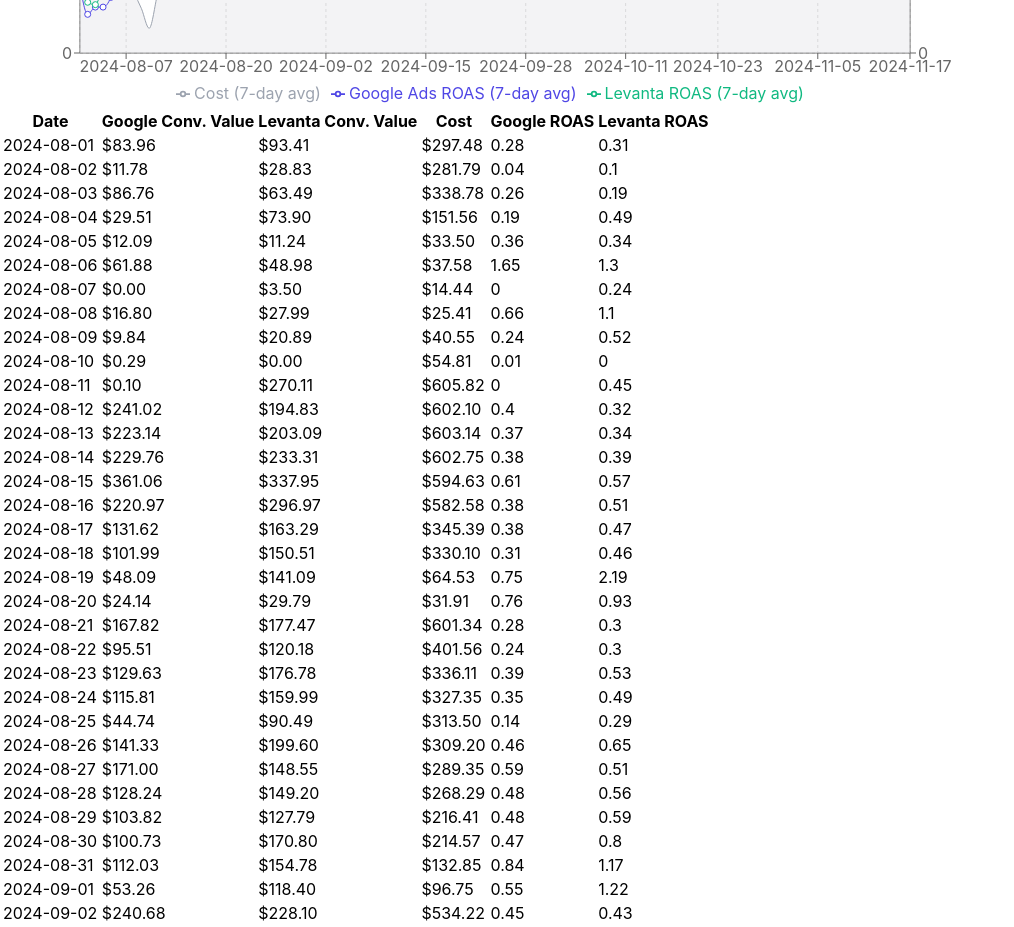
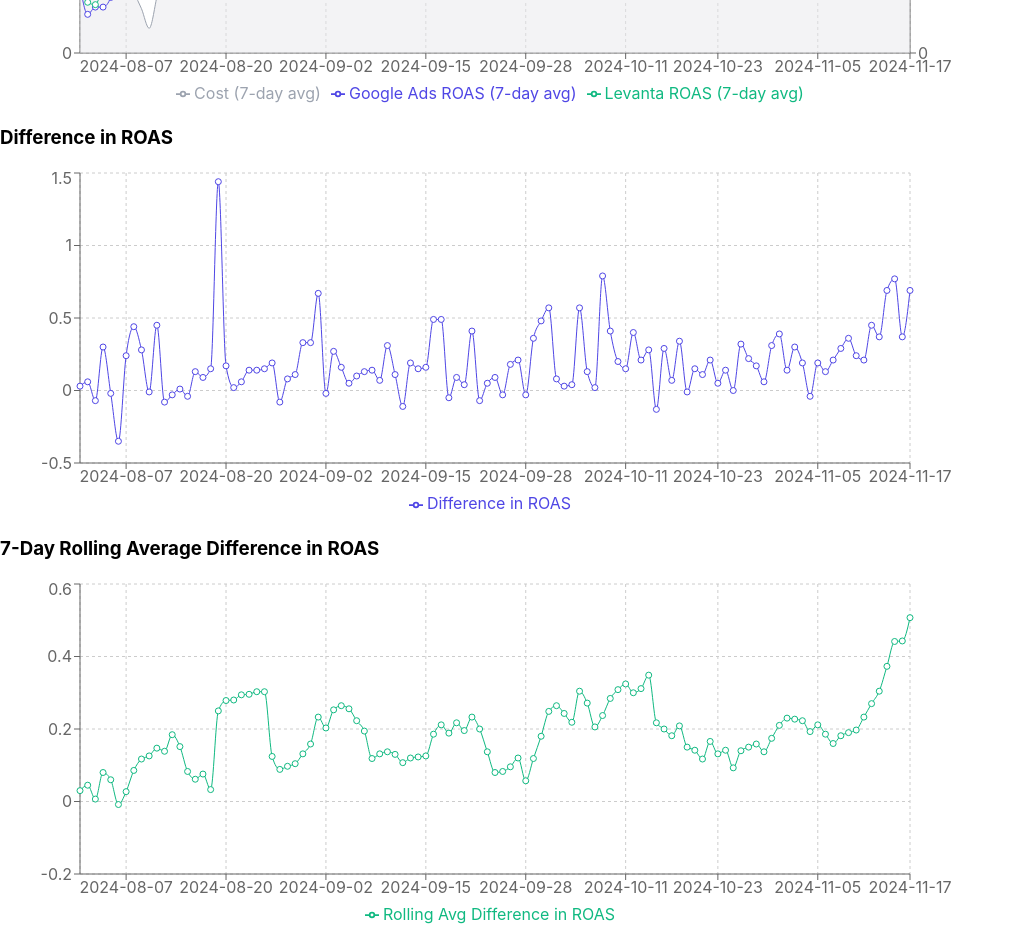
Before and after one commit to smileprep/roas-analysis, a React (Create React App) app: page / in a window 1280 px wide. Shown: the part 840-1767 px from the top of the page, without its empty margins (0-1014 px from the left). Built offline with nearby package versions, Linux system fonts and the light colour scheme.

Commit message:
added two charts

```diff
--- a/src/App.js
+++ b/src/App.js
@@ -122,6 +122,23 @@ function App() {
       };
     });
   };
+
+// Calculate the difference in ROAS
+const differenceRoasData = mergedData.map((row) => ({
+  date: row.date,
+  differenceRoas: row.levantaRoas - row.googleRoas,
+}));
+
+// Calculate the rolling 7-day average of the difference in ROAS
+const rollingDifferenceRoasData = differenceRoasData.map((row, index, arr) => {
+  const start = Math.max(0, index - 6);
+  const slice = arr.slice(start, index + 1);
+  const total = slice.reduce((sum, item) => sum + item.differenceRoas, 0);
+  return {
+    date: row.date,
+    rollingDifferenceRoasAvg: total / slice.length,
+  };
+});
 
   useEffect(() => {
     try {
@@ -291,6 +308,48 @@ function App() {
                       />
                     </ComposedChart>
                   </div>
+
+{/* Difference in ROAS Chart */}
+<div className="w-full h-[400px] bg-white p-4 rounded-lg border border-gray-200">
+                    <h3 className="text-lg font-semibold mb-4">Difference in ROAS</h3>
+                    <ComposedChart width={1000} height={350} data={differenceRoasData} margin={{ top: 5, right: 30, left: 20, bottom: 5 }}>
+                      <CartesianGrid strokeDasharray="3 3" />
+                      <XAxis dataKey="date" />
+                      <YAxis yAxisId="left" orientation="left" />
+                      <YAxis yAxisId="right" orientation="right" />
+                      <Tooltip />
+                      <Legend />
+                      <Line
+                        yAxisId="left"
+                        type="monotone"
+                        dataKey="differenceRoas"
+                        stroke="#4F46E5"
+                        name="Difference in ROAS"
+                        dot={{ r: 3 }}
+                      />
+                    </ComposedChart>
+                  </div>
+
+                  {/* Rolling 7-Day Average Difference in ROAS Chart */}
+                  <div className="w-full h-[400px] bg-white p-4 rounded-lg border border-gray-200">
+                    <h3 className="text-lg font-semibold mb-4">7-Day Rolling Average Difference in ROAS</h3>
+                    <ComposedChart width={1000} height={350} data={rollingDifferenceRoasData} margin={{ top: 5, right: 30, left: 20, bottom: 5 }}>
+                      <CartesianGrid strokeDasharray="3 3" />
+                      <XAxis dataKey="date" />
+                      <YAxis yAxisId="left" orientation="left" />
+                      <YAxis yAxisId="right" orientation="right" />
+                      <Tooltip />
+                      <Legend />
+                      <Line
+                        yAxisId="left"
+                        type="monotone"
+                        dataKey="rollingDifferenceRoasAvg"
+                        stroke="#10B981"
+                        name="Rolling Avg Difference in ROAS"
+                        dot={{ r: 3 }}
+                      />
+                    </ComposedChart>
+                  </div>
                 </div>
 
                 <div className="overflow-x-auto rounded-lg border border-gray-200">
```
